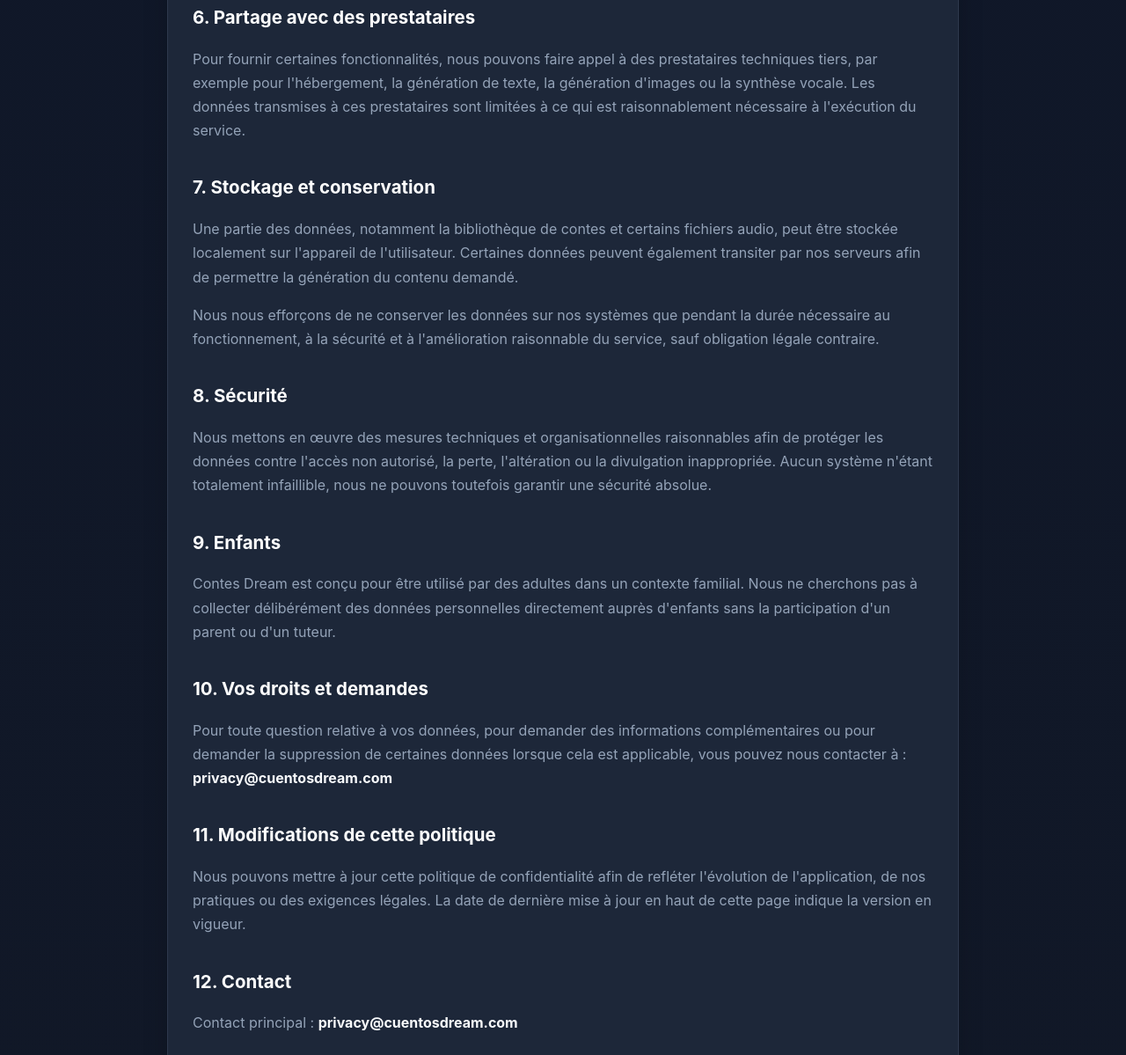
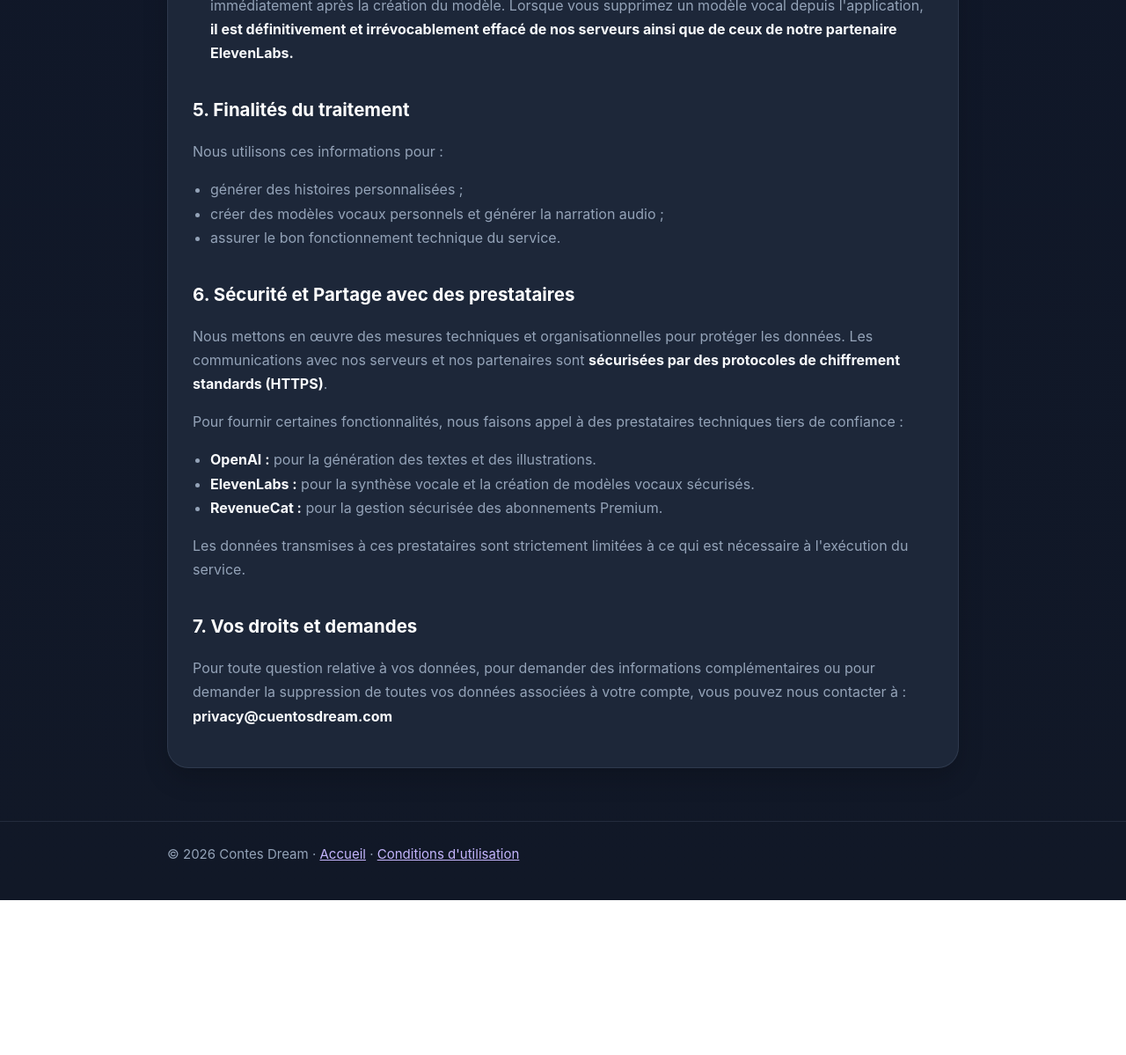
Before and after one commit to seluruiz/cuentosdream-site, a plain HTML site: page privacy.html in a window 1280 px wide. Shown: the part 1352-2551 px from the top of the page at 88% size. After the commit the page ends 2375 px from the top, so only its background shows below. Drawn offline with Linux system fonts and the light colour scheme.

Commit message:
Update: Política de privacidad adaptada para Google Play

```diff
--- a/privacy.html
+++ b/privacy.html
@@ -4,118 +4,26 @@
   <meta charset="UTF-8" />
   <meta name="viewport" content="width=device-width, initial-scale=1.0" />
   <title>Politique de confidentialité - Contes Dream</title>
-  <meta
-    name="description"
-    content="Politique de confidentialité de Contes Dream."
-  />
+  <meta name="description" content="Politique de confidentialité de Contes Dream." />
   <style>
-    :root {
-      --bg: #0f172a;
-      --card: #1e293b;
-      --border: #334155;
-      --text: #f8fafc;
-      --muted: #94a3b8;
-      --accent: #fcd34d;
-      --link: #c4b5fd;
-    }
-
+    :root { --bg: #0f172a; --card: #1e293b; --border: #334155; --text: #f8fafc; --muted: #94a3b8; --accent: #fcd34d; --link: #c4b5fd; }
     * { box-sizing: border-box; }
-
-    body {
-      margin: 0;
-      font-family: -apple-system, BlinkMacSystemFont, "Segoe UI", Roboto, Arial, sans-serif;
-      background: linear-gradient(180deg, #0f172a 0%, #111827 100%);
-      color: var(--text);
-      line-height: 1.7;
-    }
-
-    .container {
-      width: min(900px, 92%);
-      margin: 0 auto;
-    }
-
-    header {
-      padding: 26px 0;
-      border-bottom: 1px solid rgba(148, 163, 184, 0.18);
-    }
-
-    .topbar {
-      display: flex;
-      align-items: center;
-      justify-content: space-between;
-      gap: 12px;
-      flex-wrap: wrap;
-    }
-
-    .logo {
-      color: var(--accent);
-      text-decoration: none;
-      font-weight: 800;
-      font-size: 1.15rem;
-    }
-
-    .back {
-      color: var(--muted);
-      text-decoration: none;
-      font-weight: 600;
-    }
-
-    main {
-      padding: 42px 0 60px;
-    }
-
-    .card {
-      background: rgba(30, 41, 59, 0.94);
-      border: 1px solid rgba(148, 163, 184, 0.15);
-      border-radius: 24px;
-      padding: 28px;
-      box-shadow: 0 12px 28px rgba(0,0,0,0.18);
-    }
-
-    h1 {
-      margin-top: 0;
-      color: var(--accent);
-      font-size: clamp(1.9rem, 4vw, 2.7rem);
-      line-height: 1.1;
-      margin-bottom: 12px;
-    }
-
-    .updated {
-      color: var(--muted);
-      font-size: 0.95rem;
-      margin-bottom: 26px;
-    }
-
-    h2 {
-      margin-top: 34px;
-      margin-bottom: 10px;
-      font-size: 1.28rem;
-      color: white;
-    }
-
-    p, li {
-      color: var(--muted);
-      font-size: 1rem;
-    }
-
-    ul {
-      padding-left: 20px;
-    }
-
-    a {
-      color: var(--link);
-    }
-
-    strong {
-      color: var(--text);
-    }
-
-    footer {
-      border-top: 1px solid rgba(148, 163, 184, 0.15);
-      padding: 24px 0 40px;
-      color: var(--muted);
-      font-size: 0.94rem;
-    }
+    body { margin: 0; font-family: -apple-system, BlinkMacSystemFont, "Segoe UI", Roboto, Arial, sans-serif; background: linear-gradient(180deg, #0f172a 0%, #111827 100%); color: var(--text); line-height: 1.7; }
+    .container { width: min(900px, 92%); margin: 0 auto; }
+    header { padding: 26px 0; border-bottom: 1px solid rgba(148, 163, 184, 0.18); }
+    .topbar { display: flex; align-items: center; justify-content: space-between; gap: 12px; flex-wrap: wrap; }
+    .logo { color: var(--accent); text-decoration: none; font-weight: 800; font-size: 1.15rem; }
+    .back { color: var(--muted); text-decoration: none; font-weight: 600; }
+    main { padding: 42px 0 60px; }
+    .card { background: rgba(30, 41, 59, 0.94); border: 1px solid rgba(148, 163, 184, 0.15); border-radius: 24px; padding: 28px; box-shadow: 0 12px 28px rgba(0,0,0,0.18); }
+    h1 { margin-top: 0; color: var(--accent); font-size: clamp(1.9rem, 4vw, 2.7rem); line-height: 1.1; margin-bottom: 12px; }
+    .updated { color: var(--muted); font-size: 0.95rem; margin-bottom: 26px; }
+    h2 { margin-top: 34px; margin-bottom: 10px; font-size: 1.28rem; color: white; }
+    p, li { color: var(--muted); font-size: 1rem; }
+    ul { padding-left: 20px; }
+    a { color: var(--link); }
+    strong { color: var(--text); }
+    footer { border-top: 1px solid rgba(148, 163, 184, 0.15); padding: 24px 0 40px; color: var(--muted); font-size: 0.94rem; }
   </style>
 </head>
 <body>
@@ -125,31 +33,18 @@
       <a class="back" href="/">← Retour à l'accueil</a>
     </div>
   </header>
-
   <main>
     <div class="container">
       <article class="card">
         <h1>Politique de confidentialité</h1>
-        <div class="updated">Dernière mise à jour : 24 mars 2026</div>
-
-        <p>
-          Cette politique de confidentialité explique comment <strong>Contes Dream</strong> collecte,
-          utilise, stocke et protège les informations liées à l'utilisation de l'application mobile
-          Contes Dream et de ses services associés.
-        </p>
+        <div class="updated">Dernière mise à jour : 26 mars 2026</div>
+        <p>Cette politique de confidentialité explique comment <strong>Contes Dream</strong> collecte, utilise, stocke et protège les informations liées à l'utilisation de l'application mobile Contes Dream et de ses services associés.</p>
 
         <h2>1. Responsable du service</h2>
-        <p>
-          Le responsable du service Contes Dream peut être contacté à l'adresse suivante :
-          <strong>privacy@cuentosdream.com</strong>
-        </p>
+        <p>Le responsable du service Contes Dream peut être contacté à l'adresse suivante : <strong>privacy@cuentosdream.com</strong></p>
 
         <h2>2. Public concerné</h2>
-        <p>
-          L'application est destinée à être utilisée par des <strong>parents ou tuteurs</strong> afin
-          de créer des histoires personnalisées pour leurs enfants. L'application n'est pas destinée à
-          être utilisée de manière autonome par de jeunes enfants sans supervision.
-        </p>
+        <p>L'application est destinée à être utilisée par des <strong>parents ou tuteurs</strong> afin de créer des histoires personnalisées pour leurs enfants. L'application n'est pas destinée à être utilisée de manière autonome par de jeunes enfants sans supervision.</p>
 
         <h2>3. Données que nous pouvons traiter</h2>
         <p>Selon l'utilisation de l'application, nous pouvons traiter les catégories de données suivantes :</p>
@@ -157,89 +52,46 @@
           <li>prénom de l'enfant saisi par l'utilisateur ;</li>
           <li>âge de l'enfant saisi par l'utilisateur ;</li>
           <li>thème, consigne ou idée d'histoire saisis par l'utilisateur ;</li>
+          <li><strong>enregistrements vocaux</strong> (fournis explicitement par le parent/tuteur via le microphone pour la fonction de clonage vocal) ;</li>
           <li>histoires générées et narrations audio associées ;</li>
           <li>préférences d'utilisation enregistrées dans l'application ;</li>
-          <li>données techniques nécessaires au fonctionnement, à la sécurité et au diagnostic du service.</li>
+          <li>données techniques nécessaires au fonctionnement du service.</li>
         </ul>
 
-        <h2>4. Finalités du traitement</h2>
+        <h2>4. Données Vocales et Intelligence Artificielle (ElevenLabs)</h2>
+        <p>Contes Dream propose une fonctionnalité optionnelle permettant aux parents et tuteurs de créer un modèle de leur propre voix pour narrer les histoires. Afin de garantir la transparence et la sécurité de vos données :</p>
+        <ul>
+          <li><strong>Consentement explicite :</strong> Le microphone n'est activé qu'après votre consentement exprès dans l'application.</li>
+          <li><strong>Partenaire tiers :</strong> Les échantillons vocaux sont traités par notre partenaire d'Intelligence Artificielle, <strong>ElevenLabs</strong>, agissant en tant que sous-traitant de données.</li>
+          <li><strong>Usage strictement limité :</strong> Votre voix clonée est utilisée <em>uniquement</em> pour générer les narrations de vos histoires au sein de l'application. <strong>Elle ne sera jamais rendue publique, vendue, partagée avec d'autres utilisateurs, ni utilisée pour entraîner des modèles d'IA tiers.</strong></li>
+          <li><strong>Suppression intégrale :</strong> Les fichiers audio temporaires d'enregistrement sont supprimés de nos serveurs immédiatement après la création du modèle. Lorsque vous supprimez un modèle vocal depuis l'application, <strong>il est définitivement et irrévocablement effacé de nos serveurs ainsi que de ceux de notre partenaire ElevenLabs.</strong></li>
+        </ul>
+
+        <h2>5. Finalités du traitement</h2>
         <p>Nous utilisons ces informations pour :</p>
         <ul>
           <li>générer des histoires personnalisées ;</li>
-          <li>générer une narration audio des histoires ;</li>
-          <li>enregistrer une bibliothèque locale d'histoires dans l'application ;</li>
-          <li>assurer le bon fonctionnement technique du service ;</li>
-          <li>détecter, prévenir ou corriger des erreurs techniques.</li>
+          <li>créer des modèles vocaux personnels et générer la narration audio ;</li>
+          <li>assurer le bon fonctionnement technique du service.</li>
         </ul>
 
-        <h2>5. Base de fonctionnement du service</h2>
-        <p>
-          Certaines données saisies dans l'application sont nécessaires pour fournir la fonctionnalité
-          principale de Contes Dream, à savoir la création d'un conte personnalisé et, le cas échéant,
-          sa narration audio.
-        </p>
+        <h2>6. Sécurité et Partage avec des prestataires</h2>
+        <p>Nous mettons en œuvre des mesures techniques et organisationnelles pour protéger les données. Les communications avec nos serveurs et nos partenaires sont <strong>sécurisées par des protocoles de chiffrement standards (HTTPS)</strong>.</p>
+        <p>Pour fournir certaines fonctionnalités, nous faisons appel à des prestataires techniques tiers de confiance :</p>
+        <ul>
+          <li><strong>OpenAI :</strong> pour la génération des textes et des illustrations.</li>
+          <li><strong>ElevenLabs :</strong> pour la synthèse vocale et la création de modèles vocaux sécurisés.</li>
+          <li><strong>RevenueCat :</strong> pour la gestion sécurisée des abonnements Premium.</li>
+        </ul>
+        <p>Les données transmises à ces prestataires sont strictement limitées à ce qui est nécessaire à l'exécution du service.</p>
 
-        <h2>6. Partage avec des prestataires</h2>
-        <p>
-          Pour fournir certaines fonctionnalités, nous pouvons faire appel à des prestataires techniques
-          tiers, par exemple pour l'hébergement, la génération de texte, la génération d'images ou la
-          synthèse vocale. Les données transmises à ces prestataires sont limitées à ce qui est
-          raisonnablement nécessaire à l'exécution du service.
-        </p>
-
-        <h2>7. Stockage et conservation</h2>
-        <p>
-          Une partie des données, notamment la bibliothèque de contes et certains fichiers audio, peut
-          être stockée localement sur l'appareil de l'utilisateur. Certaines données peuvent également
-          transiter par nos serveurs afin de permettre la génération du contenu demandé.
-        </p>
-        <p>
-          Nous nous efforçons de ne conserver les données sur nos systèmes que pendant la durée
-          nécessaire au fonctionnement, à la sécurité et à l'amélioration raisonnable du service, sauf
-          obligation légale contraire.
-        </p>
-
-        <h2>8. Sécurité</h2>
-        <p>
-          Nous mettons en œuvre des mesures techniques et organisationnelles raisonnables afin de
-          protéger les données contre l'accès non autorisé, la perte, l'altération ou la divulgation
-          inappropriée. Aucun système n'étant totalement infaillible, nous ne pouvons toutefois garantir
-          une sécurité absolue.
-        </p>
-
-        <h2>9. Enfants</h2>
-        <p>
-          Contes Dream est conçu pour être utilisé par des adultes dans un contexte familial. Nous ne
-          cherchons pas à collecter délibérément des données personnelles directement auprès d'enfants
-          sans la participation d'un parent ou d'un tuteur.
-        </p>
-
-        <h2>10. Vos droits et demandes</h2>
-        <p>
-          Pour toute question relative à vos données, pour demander des informations complémentaires ou
-          pour demander la suppression de certaines données lorsque cela est applicable, vous pouvez nous
-          contacter à : <strong>privacy@cuentosdream.com</strong>
-        </p>
-
-        <h2>11. Modifications de cette politique</h2>
-        <p>
-          Nous pouvons mettre à jour cette politique de confidentialité afin de refléter l'évolution de
-          l'application, de nos pratiques ou des exigences légales. La date de dernière mise à jour en
-          haut de cette page indique la version en vigueur.
-        </p>
-
-        <h2>12. Contact</h2>
-        <p>
-          Contact principal : <strong>privacy@cuentosdream.com</strong>
-        </p>
+        <h2>7. Vos droits et demandes</h2>
+        <p>Pour toute question relative à vos données, pour demander des informations complémentaires ou pour demander la suppression de toutes vos données associées à votre compte, vous pouvez nous contacter à : <strong>privacy@cuentosdream.com</strong></p>
       </article>
     </div>
   </main>
-
   <footer>
-    <div class="container">
-      © 2026 Contes Dream · <a href="/">Accueil</a> · <a href="/terms.html">Conditions d'utilisation</a>
-    </div>
+    <div class="container">© 2026 Contes Dream · <a href="/">Accueil</a> · <a href="/terms.html">Conditions d'utilisation</a></div>
   </footer>
 </body>
 </html>
```
